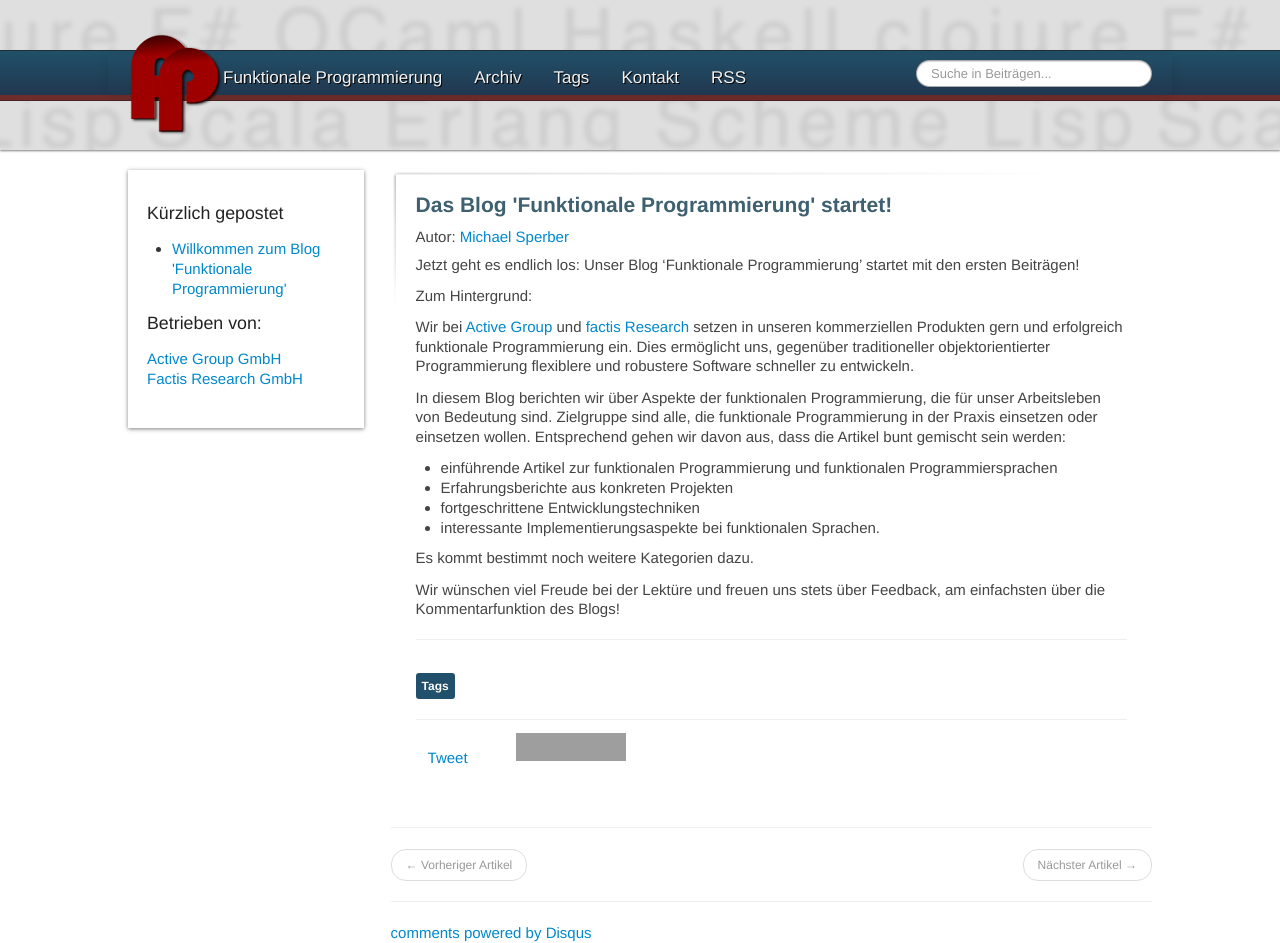
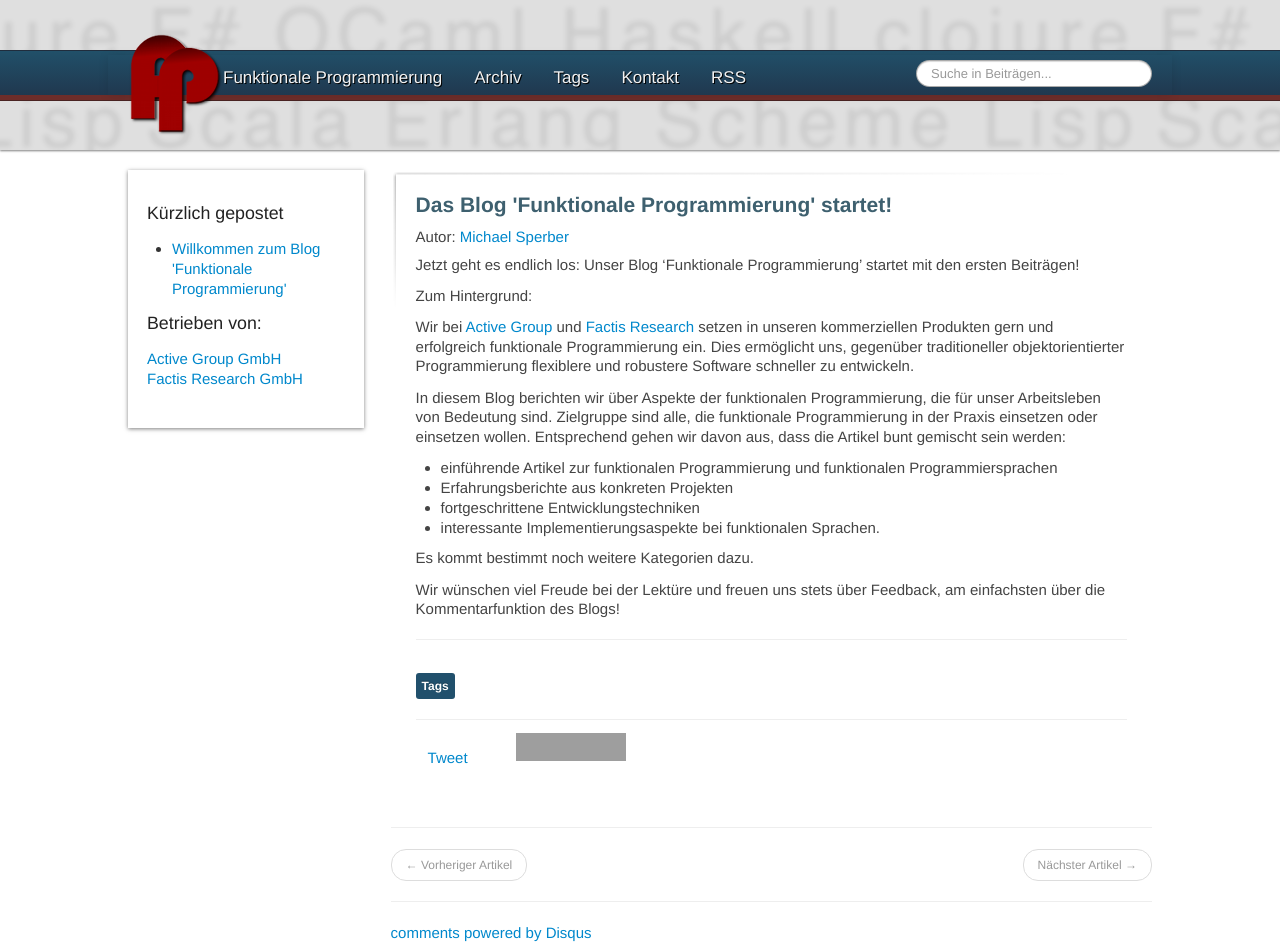
Before and after one commit to funktionale-programmierung/funktionale-programmierung.github.com, a Jekyll site: the page built from draft/jetzt-gehts-los.md, in a window 1280 px wide. Built offline with Jekyll 4.4.1, drawn with Linux system fonts in a browser that asks for light colours; some web fonts are replaced; comment, search, counter and statistics services are not loaded; grey boxes are pictures that could not be loaded.

```diff
--- a/draft/jetzt-gehts-los.md
+++ b/draft/jetzt-gehts-los.md
@@ -10,7 +10,7 @@ startet mit den ersten Beiträgen!
 
 Zum Hintergrund:
 
-Wir bei [Active Group](http://www.active-group.de/) und [factis
+Wir bei [Active Group](http://www.active-group.de/) und [Factis
 Research](http://www.factisresearch.com/) setzen in unseren
 kommerziellen Produkten gern und erfolgreich funktionale
 Programmierung ein.  Dies ermöglicht uns, gegenüber traditioneller
```
